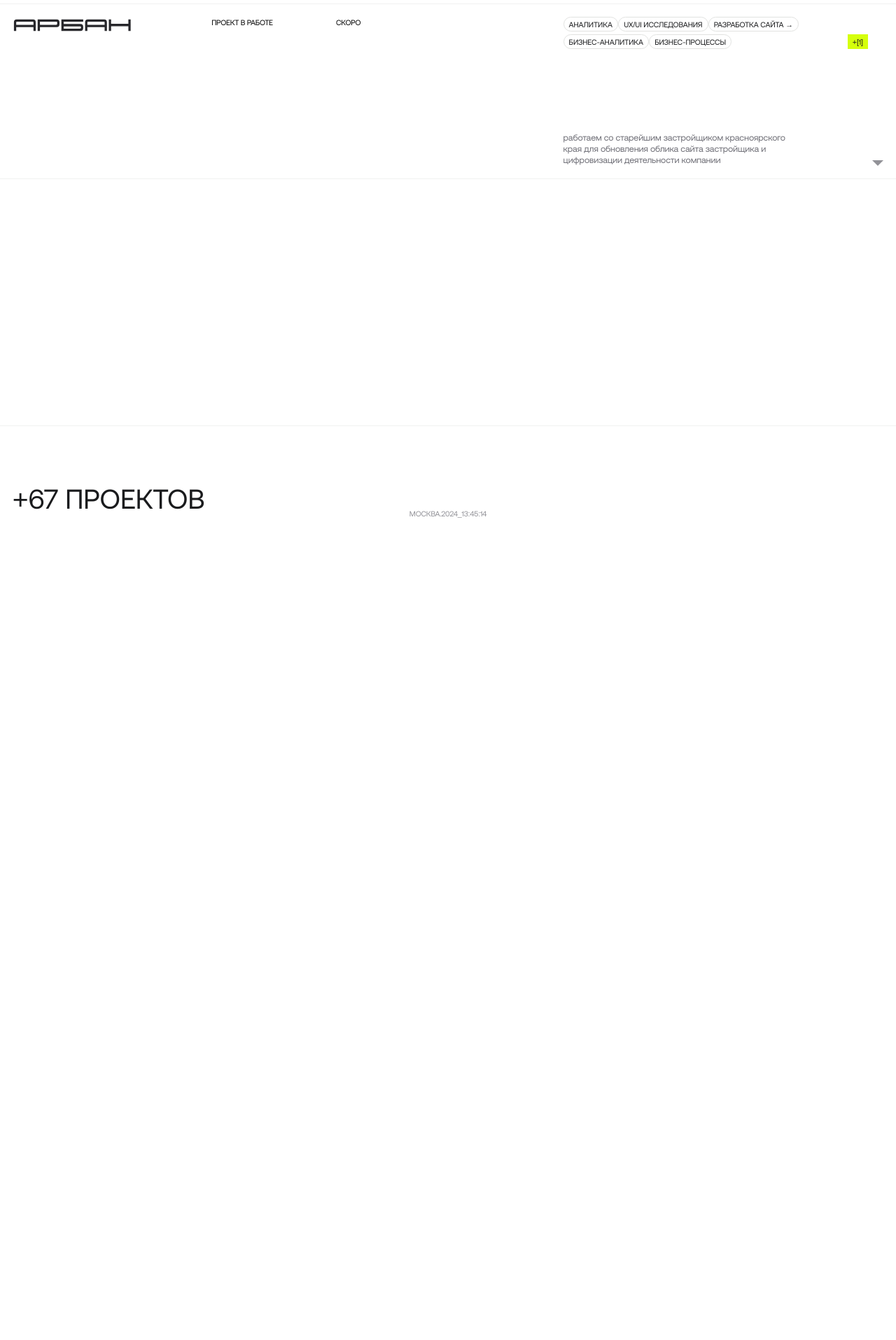
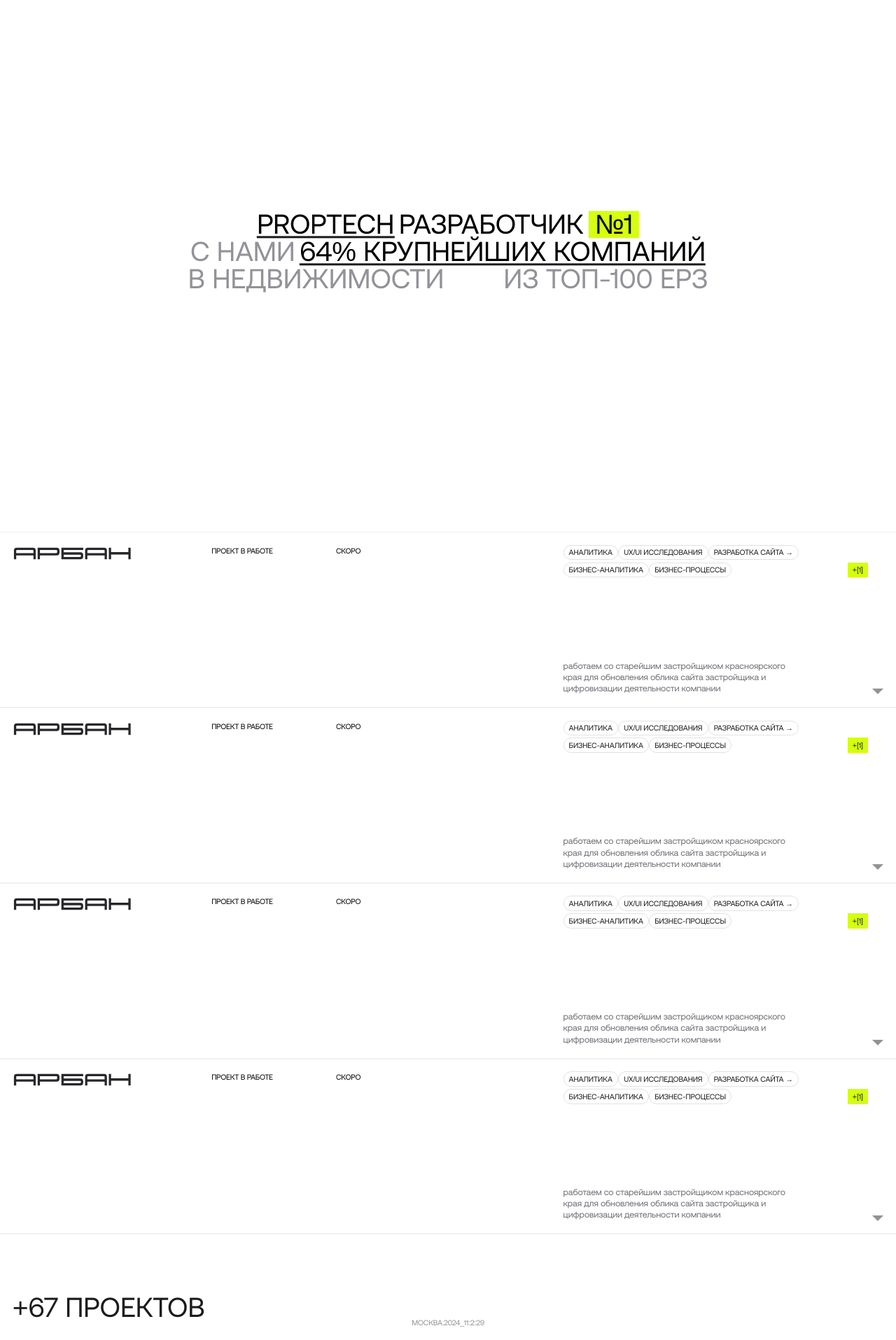
Before and after one commit to kgbop/solidstack, a Next.js app: page / in a window 1280 px wide. Shown: the part 40-1955 px from the top of the page at 70% size. Before the commit the page ends 800 px from the top, so only its background shows below. Built offline with nearby package versions, Linux system fonts and the light colour scheme; grey boxes are pictures that could not be loaded.

Commit message:
компонент время

```diff
--- a/src/app/page.tsx
+++ b/src/app/page.tsx
@@ -1,9 +1,12 @@
-import { Project } from "@/components";
+import { Project, Intro } from "@/components";
 
 export default function Home() {
   return (
     <main className="">
-      <Project />
+      <Intro />
+      {new Array(4).fill("").map((item, index) => (
+        <Project />
+      ))}
     </main>
   );
 }
--- /dev/null
+++ b/src/components/Clock/Clock.tsx
@@ -0,0 +1,28 @@
+"use client";
+
+import React, { useState, useEffect } from "react";
+
+export default function Clock() {
+  const [time, setTime] = useState(new Date());
+
+  useEffect(() => {
+    const interval = setInterval(() => {
+      setTime(new Date());
+    }, 1000);
+
+    return () => clearInterval(interval);
+  }, []);
+
+  const year = time.getFullYear();
+  const hours = time.getHours();
+  const minutes = time.getMinutes();
+  const seconds = time.getSeconds();
+
+  const timeString = `${year}_${hours}:${minutes}:${seconds}`;
+
+  return (
+    <div className="text-[#929298] text-[1.2rem] tracking-[-.024rem] uppercase absolute bottom-0 left-1/2 -translate-x-1/2 font-medium">
+      москва.{timeString}
+    </div>
+  );
+}
--- a/src/components/Footer/Footer.tsx
+++ b/src/components/Footer/Footer.tsx
@@ -1,4 +1,4 @@
-import React from "react";
+import { Clock } from "@/components";
 
 export default function Footer() {
   return (
@@ -7,9 +7,7 @@ export default function Footer() {
         <h2 className="text-[4.4rem] text-[#1a1b1d] font-medium uppercase">
           +67 проектов
         </h2>
-        <div className="text-[#929298] text-[1.2rem] tracking-[-.024rem] uppercase absolute bottom-0 left-1/2 -translate-x-1/2 font-medium">
-          москва.2024_13:45:14
-        </div>
+        <Clock />
       </div>
     </footer>
   );
--- a/src/components/Header/Header.tsx
+++ b/src/components/Header/Header.tsx
@@ -1,6 +1,6 @@
 export default function Header() {
   return (
-    <header className="bg-white py-3">
+    <header className="bg-white py-3 fixed left-0 right-0 z-10">
       <div className="_container flex items-center justify-between">
         <button className="font-medium text-[1.6rem] leading-[16px] text-[#1A1B1D] tracking-[-.016rem]">
           кейсы
--- /dev/null
+++ b/src/components/Intro/Intro.tsx
@@ -0,0 +1,39 @@
+import React from "react";
+
+export default function Intro() {
+  return (
+    <div className="pt-[5.6rem] min-h-[100vh]">
+      <div className="_container">
+        <div className="absolute top-1/2 left-1/2 -translate-x-1/2 -translate-y-1/2 text-[4.4rem] font-medium uppercase leading-[100%] w-max">
+          <div className="flex gap-3 justify-center">
+            <span className="relative before:content-[''] before:block before:h-[3px] before:w-full before:bg-[#1a1b1d] before:absolute before:bottom-0">
+              proptech
+            </span>
+            <span>разработчик</span>
+            <span className="bg-[#d5ff0c] block px-4">№1</span>
+          </div>
+          <div className="flex gap-3 justify-center">
+            <span className="text-[#929298]">С НАМИ</span>
+            <span className="relative before:content-[''] before:block before:h-[3px] before:w-full before:bg-[#1a1b1d] before:absolute before:bottom-0">
+              64% крупнейших компаний
+            </span>
+          </div>
+          <div className="flex gap-3 justify-center text-[#929298] items-center">
+            <span>В НЕДВИЖИМОСТИ</span>
+            <span>
+              <video
+                muted
+                loop
+                autoPlay
+                playsInline
+                src="https://idaproject.com/video/hero.mp4"
+                className="w-[72px]"
+              ></video>
+            </span>
+            <span>из топ-100 ЕРЗ</span>
+          </div>
+        </div>
+      </div>
+    </div>
+  );
+}
--- a/src/components/Project/Project.tsx
+++ b/src/components/Project/Project.tsx
@@ -5,6 +5,7 @@ import classNames from "classnames";
 
 export default function Project() {
   const [active, setActive] = useState(false);
+  const [spoiler, setSpoiler] = useState(false);
 
   const projectList = [
     {
@@ -32,9 +33,16 @@ export default function Project() {
 
   return (
     <div
-      className="py-[2rem] border-[#f0f1f0] border-y-[1px] cursor-pointer duration-300 hover:bg-[#f6f6f6]"
-      onClick={() => setActive((prev) => !prev)}
+      className={classNames(
+        "py-[2rem] border-[#f0f1f0] border-y-[1px] cursor-pointer duration-700 hover:bg-[#f6f6f6] overflow-hidden ease-in-out",
+        active && "bg-[#f6f6f6]",
+        active ? "max-h-[1000px]" : "max-h-[336.69px]"
+      )}
+      onClick={() => {
+        setActive((prev) => !prev);
+      }}
     >
+      <div>
         <div className="_container flex min-h-[24rem]">
           <div className="flex items-start">
             <div className="w-[26.7rem] mr-[5.3rem] h-[8.5rem]">
@@ -52,28 +60,53 @@ export default function Project() {
               <div className="flex items-end">
                 <div
                   className={classNames(
-                  "text-[1.2rem] tracking-[-.012rem] uppercase font-medium text-[#1a1b1d] [&>ul>li>span]:h-[2.4rem] [&>ul>li>span]:px-[.8rem] [&>ul>li>span]:rounded-[100px] [&>ul>li>span]:border [&>ul>li>span]:w-max [&>ul>li>span]:border-[#e1e2e0] [&>ul>li>span]:flex [&>ul]:flex-wrap [&>ul>li>span]:items-center [&>ul]:flex [&>ul>li>p]:text-[#6d6d75] [&>ul>li>p]:text-[1.4rem] [&>ul>li>p]:lowercase [&>ul]:gap-y-[.4rem] [&>ul>li>p]:tracking-[-.014rem] [&>ul>li>p]:hidden",
-                  active &&
-                    "[&>ul]:flex-col [&>ul]:items-start [&>ul>li>p]:!block [&>ul>li>p]:mt-[.8rem] [&>ul]:gap-y-[4rem]"
+                    "text-[1.2rem] tracking-[-.012rem] uppercase font-medium text-[#1a1b1d]"
                   )}
                 >
-                <ul>
+                  <ul
+                    className={classNames(
+                      "flex-wrap flex gap-y-[.4rem]",
+                      active && "flex-col items-start gap-y-[4rem]"
+                    )}
+                  >
                     {projectList.map((item, index) => (
                       <li key={index}>
-                      <span
-                        className={classNames(
-                          "duration-300",
-                          item.link && "hover:border-[#1a1b1d]"
-                        )}
+                        <div
+                          className="flex group"
                           onClick={(e) => {
                             e.stopPropagation();
                             if (item.link) window.open("http://yoursite.com");
                           }}
                         >
+                          <span
+                            className={classNames(
+                              "duration-300 h-[2.4rem] px-[.8rem] rounded-[100px] border w-max border-[#e1e2e0] flex items-center",
+                              item.link && "hover:border-[#1a1b1d]"
+                            )}
+                          >
                             {item.title}
                             {item.link && " →"}
                           </span>
-                      <p>{item.text}</p>
+                          {item.link && (
+                            <button
+                              className={classNames(
+                                "bg-[#d5ff0c] text-[1.2rem] h-[2.4rem] tracking-[-.012rem] px-[.8rem] uppercase font-medium text-[#1a1b1d] opacity-0 invisible duration-300 absolute",
+                                active &&
+                                  "group-hover:opacity-100 group-hover:visible !static"
+                              )}
+                            >
+                              перейти на сайт
+                            </button>
+                          )}
+                        </div>
+                        <p
+                          className={classNames(
+                            "tracking-[-.014rem] text-[#6d6d75] text-[1.4rem] lowercase hidden",
+                            active && "!block mt-[.8rem]"
+                          )}
+                        >
+                          {item.text}
+                        </p>
                       </li>
                     ))}
                   </ul>
@@ -107,5 +140,6 @@ export default function Project() {
           </div>
         </div>
       </div>
+    </div>
   );
 }
--- a/src/components/index.tsx
+++ b/src/components/index.tsx
@@ -1,5 +1,7 @@
 import Header from "@/components/Header/Header";
 import Footer from "@/components/Footer/Footer";
 import Project from "@/components/Project/Project";
+import Intro from "@/components/Intro/Intro";
+import Clock from "@/components/Clock/Clock";
 
-export { Header, Footer, Project };
+export { Header, Footer, Project, Intro, Clock };
```
Lines whose indentation alone changed are shown as unchanged.
